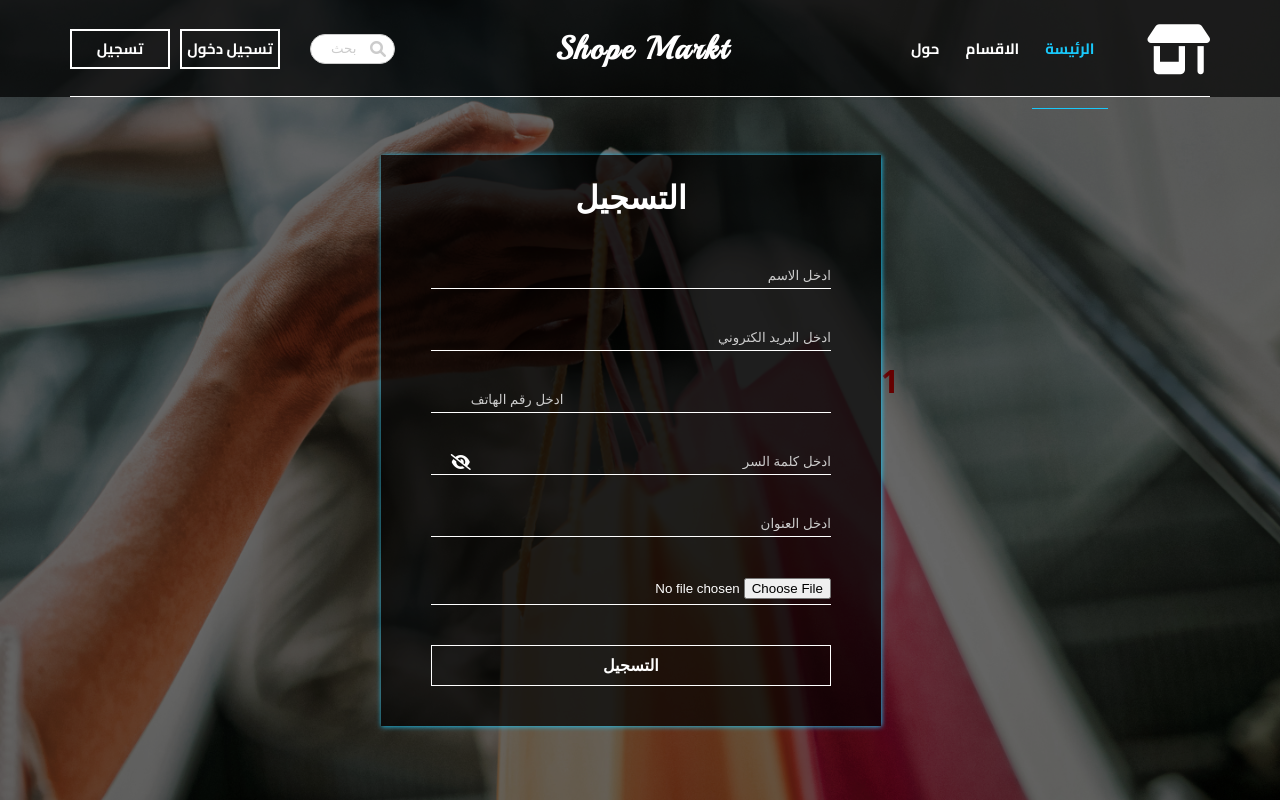
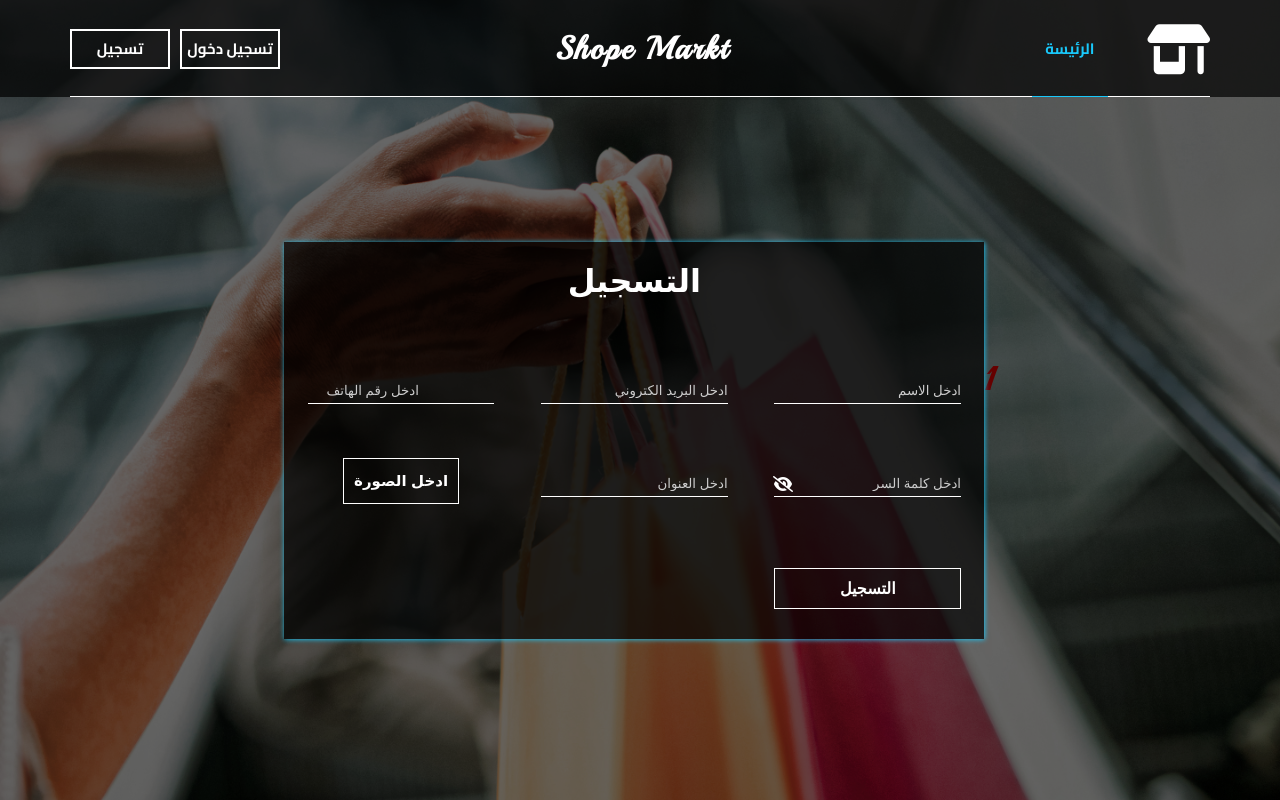
Before and after one commit to MoadFarhat/ShopeMarkt, a PHP site: page /signup.php?e=1 in a window 1280 px wide. Run offline with PHP 8.4, Linux system fonts and the light colour scheme.

Commit message:
تعديل
تعديل تنسيق تسجيل دخول و تسجيل

```diff
--- /dev/null
+++ b/Style/css/login_sinup.css
@@ -0,0 +1,443 @@
+/* Start Variables */
+:root{
+    --main-color:#19c8fa;
+    --transparend-color:rgb(15 116 143 / 50%) ;
+    --main-transition: 0.3s;
+    --main-padding-top: 100px;
+    --main-padding-bottom: 100px;
+    --section-background: #ececec;
+}
+/* End Variables */
+/*  Stert  Global Rules */
+*{
+    -webkit-box-sizing: border-box;
+    -moz-box-sizing: border-box;
+    box-sizing: border-box;
+    padding: 0;
+    margin: 0;
+}
+html{
+    scroll-behavior: smooth;
+}
+body{
+
+    font-family: 'Cairo', sans-serif;
+    font-family: 'Open Sans', sans-serif;
+
+}
+a {
+    text-decoration: none;
+}
+ul {
+    list-style: none;
+    margin: 0;
+    padding: 0;
+}
+.container{
+    padding-left: 15px;
+    padding-right: 15px;
+    margin-left: auto;
+    margin-right: auto;
+}
+/* Small */
+@media (min-width: 768px) {
+    .container {
+    width: 750px;
+    }
+}
+  /* Medium */
+@media (min-width: 992px) {
+    .container {
+    width: 970px;
+    }
+}
+  /* Large */
+@media (min-width: 1200px) {
+    .container {
+    width: 1170px;
+    }
+}
+/*  End Global Rules */
+body{
+    background-image: url(../../image/Shopping.jpg);
+    background-size: cover;
+    background-position: center;
+    font-family: sans-serif;
+    width: 100vw;
+    height: 100vh;
+    font-family: 'Playball', cursive;
+    position: relative;
+
+}
+.overlay{
+    position: absolute;
+    left: 0;
+    top: 0;
+    width: 100vw;
+    height: 100%;
+    background-color: rgb( 0 0 0 / 60%);
+}
+/* Start Header */
+header{
+    background-color: rgba(0, 0, 0, 0.7);
+    position:fixed;
+    left: 0;
+    width: 100%;
+    z-index: 2;
+    font-family: 'Cairo', sans-serif;
+
+}
+header .container{
+    display: flex;
+    justify-content: space-between;
+    align-items: center;
+    position: relative;
+    height: 97px;
+}
+header .container::before{
+    content: "";
+    height: 1px;
+    width: calc(100% - 30px);
+    background-color: white;
+    position: absolute;
+    bottom: 0;
+    left: 15px;
+}
+header .icons a{
+    color:white;
+    font-size: 25px;
+    margin-left: 20px;
+}
+header .icons a:hover{
+    color: var(--main-color);
+}
+header .wrapper{
+    /* position: fixed; */
+    /* top: 50%;
+    left: 50%; */
+    /* transform: translate(-50%, -50%); */
+    margin-right: 10px;
+  }
+
+  header .wrapper a{
+    display: flex;
+    justify-content: center;
+    align-items: center;
+    width: 100px;
+    height: 40px;
+    /* line-height: 35px; */
+    font-size: 15px;
+    font-weight: bold;
+    /* font-family: sans-serif; */
+    text-decoration: none;
+    color: #fff;
+    border: 2px solid #fff;
+    /* letter-spacing: 2px; */
+    /* text-align: center; */
+    font-family: 'Cairo', sans-serif;
+
+    position: relative;
+    transition: all .35s;
+  }
+
+  header .wrapper a span{
+    position: relative;
+    z-index: 2;
+  }
+
+  header .wrapper a:after{
+    position: absolute;
+    content: "";
+    top: 0;
+    left: 0;
+    width: 0;
+    height: 100%;
+
+    background: var(--main-color);
+    transition: all .35s;
+  }
+
+  header .wrapper a:hover{
+    color: rgb(0, 0, 0);
+    border: transparent;
+  }
+
+ header .wrapper a:hover:after{
+    width: 100%;
+  }
+
+/* header .icons button{
+    display: block;
+    padding: 5px 15px;
+    font-weight: bold;
+    margin-right: 10px;
+    position: relative;
+    transition: all .35s;
+}
+header .icons button:hover{
+    background-color: var(--main-color);
+    color: white;
+}  */
+header .container .logo img{
+    height: 80px;
+    margin-left: 40px;
+}
+header .container .logo i{
+    font-size: 50px;
+    color: white;
+    margin-left: 40px;
+}
+.search{
+    position: relative;
+    left: 20px;
+
+}
+.searchbox:focus{
+    border-color: var(--main-color);
+    outline: 0;
+    width: 200px;
+    -webkit-transition: width 0.2s ease-in 0.2s;
+    transition: width 0.2s ease-in 0.2s;
+    box-shadow: 0 0 4px .5px var(--main-color);
+
+}
+.searchbox{
+    -webkit-transition: width 0.2s ease-in 0.2s;
+            transition: width 0.2s ease-in 0.2s;
+    position: relative;
+    width: 85px;
+    height: 30px;
+    float: left;
+    margin:0;
+    padding: 0 35px 0 20px;
+    border-radius: 20px;
+    border: 1px solid #ccc;
+    background-color: #fff;
+    background-image: none;
+    color: #555;
+}
+.search-btn-wrap{
+
+    position: absolute;
+    right: 0;
+}
+
+.search-btn{
+    cursor: pointer;
+    font-size: 16px;
+    margin-top: 2px;
+    margin-right: 2px;
+    z-index: 3;
+    height: 26px;
+    width: 30px;
+    border: 0;
+    margin-bottom: 0;
+    color: #CCC;
+    background: transparent;
+}
+header h1{
+    color: white;
+    position: absolute;
+    left: 500px;
+    /* margin-left: 300px; */
+    letter-spacing: 2px;
+    /* font-size: 20px; */
+    font-family: 'Playball', cursive;
+}
+header h1:hover{
+    text-shadow:  .5px 0 20px #19c8fa;
+}
+
+header  nav{
+    flex: 1;
+    display: flex;
+    justify-content: flex-end;
+    align-items: center
+}
+header  nav .toggle-menu{
+    color: white;
+    font-size: 22px;
+}
+@media (min-width: 768px){
+    header  nav .toggle-menu{
+        display: none;
+    }
+}
+header .container nav ul{
+    display: flex;
+}
+@media (max-width:767px){
+    header .container nav ul{
+        display: none;
+    }
+    header nav .toggle-menu:hover + ul{
+        display: flex;
+        flex-direction: column;
+        position: absolute;
+        top: 100%;
+        left: 0;
+        width: 100%;
+        background-color: rgb(0 0 0 / 50%);
+    }
+    header nav .toggle-menu:hover + ul li a {
+        padding: 15px;
+    }
+}
+header .container nav ul li a{
+    text-decoration: none;
+    font-weight: bold;
+    color: white;
+    display: block;
+    padding: 33px 13px;
+    font-size: 15px;
+    transition: 0.3s;
+    position: relative;
+    z-index: 2;
+}
+
+header nav ul  li a.active,
+header nav ul  li a:hover {
+    color: var(--main-color);
+    border-bottom: solid 1px var(--main-color);
+}
+header nav .from {
+    position: relative;
+    border-left: 1px solid white;
+    margin-left: 30px;
+    width: 40px;
+    height: 30px;
+}
+header nav .from i {
+    color: white;
+    transform: translateY(-50%);
+    position: absolute;
+    right: 0;
+    top: 50%;
+    font-size: 20px;
+}
+
+/* End Header */
+.box .container{
+    /* position: relative; */
+    height: 100%;
+    display: flex;
+    justify-content: center;
+    align-items: center;
+}
+.box .from-box{
+    z-index: 1;
+    direction: rtl;
+    width: 500px;
+    background-color: rgba(0, 0, 0, 0.7);
+    /* position: absolute;
+    left:50%;
+    top: 90%; */
+    /* margin: 12% auto; */
+    margin-top: 80px;
+    padding: 20px 0;
+    color: rgb(255, 255, 255);
+    box-shadow: 0px 0px 5px .5px #19c8fa;
+}
+.box .sign-box{
+    z-index: 1;
+    direction: rtl;
+    width: 700px;
+    background-color: rgba(0, 0, 0, 0.7);
+    /* position: absolute;
+    left:50%;
+    top: 90%; */
+    /* margin: 12% auto; */
+    margin-top: 80px;
+    padding: 20px 0 10px;
+    color: rgb(255, 255, 255);
+    box-shadow: 0px 0px 5px .5px #19c8fa;
+}
+.box .sign-box .sign{
+    display: grid;
+    grid-template-columns: 1fr 1fr 1fr;
+    /* width: 800px; */
+
+
+}
+.box h1{
+    text-align: center;
+    margin-bottom: 40px;
+}
+.input-box{
+    margin: 31px auto;
+    width: 80%;
+    border-bottom: 1px solid rgb(255, 255, 255);
+    padding-top: 10px;
+    padding-bottom: 5px;
+}
+.input-box input{
+    width: 90%;
+    border: none;
+    outline: none;
+    background: transparent;
+    color: #fff;
+}
+::placeholder{
+    color: #ccc;
+}
+.fa-solid{
+    margin-left: 5px;
+}
+.eye{
+    position: absolute;
+
+}
+#hide1{
+    display: none;
+}
+.login-button{
+    margin: 40px auto 20px;
+    width: 80%;
+    display: block;
+    outline: none;
+    padding: 10px 0;
+    border: 1px solid #fff;
+    cursor: pointer;
+    background: transparent;
+    color: #fff;
+    font-size: 16px;
+    font-weight: bold;
+}
+.login-button:hover{
+    background-color: #19c8fa;
+    color: black;
+    border: 1px solid transparent;
+}
+.sign-box .img1{
+
+    display: flex;
+    justify-content: center;
+    align-items: center;
+}
+.sign-box .img {
+    display: flex;
+    align-items: center;
+    justify-content: center;
+    text-align:center;
+    padding:10px;
+    width: 50%;
+    height: 50%;
+    border:1px solid white;
+    color: white;
+    /* background-color: white; */
+    /* background-color: #19c8fa; */
+}
+
+.sign-box .img:hover{
+    color: black;
+    background-color: var(--main-color);
+    border-color: transparent;
+}
+.sign-box .img input{
+    display: none;
+}
+.sign-box .img label{
+    cursor:pointer;
+    font-size: 15px;
+    font-weight: bold;
+}
--- a/Style/css/style1.css
+++ /dev/null
@@ -1,92 +0,0 @@
-*{
-    margin: 0;
-    padding: 0;
-}
-body{
-    background-image: url(../../image/Shopping.jpg);
-    background-size: cover;
-    background-position: center;
-    font-family: sans-serif;
-    width: 100vh;
-    font-family: 'Playball', cursive;
-    position: relative;
-
-}
-.overlay{
-    position: absolute;
-    left: 0;
-    top: 0;
-    width: 100vw;
-    height: 100%;
-    background-color: rgb( 0 0 0 / 60%);
-}
-.box .container{
-    /* position: relative; */
-    width: 100vw;
-    height: 100vh;
-    display: flex;
-    justify-content: center;
-    align-items: center;
-}
-.box .from-box{
-    z-index: 1;
-    direction: rtl;
-    width: 500px;
-    background-color: rgba(0, 0, 0, 0.7);
-    /* position: absolute;
-    left:50%;
-    top: 90%; */
-    /* margin: 12% auto; */
-    margin-top: 80px;
-    padding: 20px 0;
-    color: rgb(255, 255, 255);
-    box-shadow: 0px 0px 5px .5px #19c8fa;
-}
-.box h1{
-    text-align: center;
-    margin-bottom: 40px;
-}
-.input-box{
-    margin: 31px auto;
-    width: 80%;
-    border-bottom: 1px solid rgb(255, 255, 255);
-    padding-top: 10px;
-    padding-bottom: 5px;
-}
-.input-box input{
-    width: 90%;
-    border: none;
-    outline: none;
-    background: transparent;
-    color: #fff;
-}
-::placeholder{
-    color: #ccc;
-}
-.fa-solid{
-    margin-left: 5px;
-}
-.eye{
-    position: absolute;
-
-}
-#hide1{
-    display: none;
-}
-.login-button{
-    margin: 40px auto 20px;
-    width: 80%;
-    display: block;
-    outline: none;
-    padding: 10px 0;
-    border: 1px solid #fff;
-    cursor: pointer;
-    background: transparent;
-    color: #fff;
-    font-size: 16px;
-    font-weight: bold;
-}
-.login-button:hover{
-    background-color: #19c8fa;
-    color: white;
-}
--- a/signup.php
+++ b/signup.php
@@ -51,10 +51,8 @@ header("location:user/user_home.html");
 <html>
     <head>
         <title>التسجيل</title>
-        <link rel="stylesheet" href="Style/css/style1.css">
+        <link rel="stylesheet" href="Style/css/login_sinup.css">
         <link rel="stylesheet" href="Style/css/all.min.css">
-         <!-- Main Shope Markt Css File -->
-         <link rel="stylesheet" href="Style/css/ShopeMarkt.css">
 
          <link rel="preconnect" href="https://fonts.googleapis.com">
          <link rel="preconnect" href="https://fonts.gstatic.com" crossorigin>
@@ -79,23 +77,13 @@ header("location:user/user_home.html");
                     <a href="login.php"><span>تسجيل دخول </span></a>
                     </div>
 
-                    <div class="search"  >
-                    <form id="searchFormTop" action="" method="get" >
-                        <input type="text" class="searchbox" name="q" id="q" placeholder="بحث">
-                        <span class="search-btn-wrap">
-                            <button class="search-btn" type="submit"><i class="fa fa-search"></i></button>
-                        </span>
-                    </form>
-                </div>
                     <h1>Shope Markt</h1>
                 <nav>
                     <ul>
-                        <li><a  href="#footer">حول</a></li>
-                        <li><a  href="#category" >الاقسام</a></li>
-                        <li><a class="active" href="#heade">الرئيسة</a></li>
+                        <li><a class="active" href="index.php">الرئيسة</a></li>
                     </ul>
                 </nav>
-                <a class="logo" href="main.html">
+                <a class="logo" href="index.php">
                     <i class="fa-solid fa-shop"></i>
                     <!-- <img src="image/logo.png" alt="logo"> -->
                 </a>
@@ -103,9 +91,9 @@ header("location:user/user_home.html");
         </header>
         <div class="box">
             <div class="container">
-        <div class="from-box">
+        <div  class="sign-box">
             <h1>التسجيل  </h1>
-            <form method="post" action="" enctype="multipart/form-data">
+            <form class="sign" method="post" action="" enctype="multipart/form-data">
             <div class="input-box">
                 <input type="text" name="username" placeholder="ادخل الاسم" required>
             </div>
@@ -125,9 +113,18 @@ header("location:user/user_home.html");
             <div class="input-box">
                 <input type="text" name="adress" placeholder="ادخل العنوان " required>
             </div>
-            <div class="input-box">
-                <input type="file" name="image"placeholder="ادخل العنوان " required/>
-            </div>
+            <div class="img1">
+              <div class="img">
+                <label for="inputTag">
+                  ادخل الصورة
+                  <!-- <br/> -->
+                  <!-- <i class="fa fa-2x fa-camera"></i> -->
+                  <input id="inputTag" type="file"/>
+                  <!-- <br/> -->
+                  <!-- <span id="imageName"></span> -->
+                </label>
+              </div>
+              </div>
             <button type="submit" name="login" class="login-button">التسجيل</button>
             </form>
          </div>
```
Also changed, not shown: login.php (+5 -18 lines).
